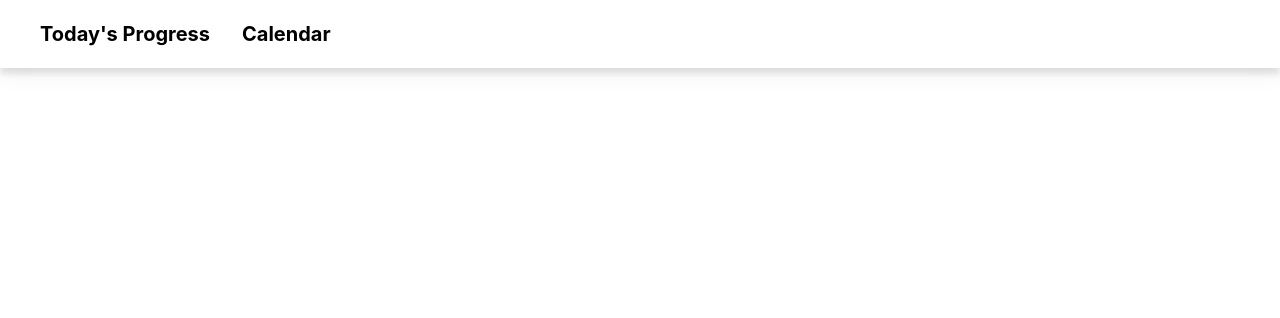
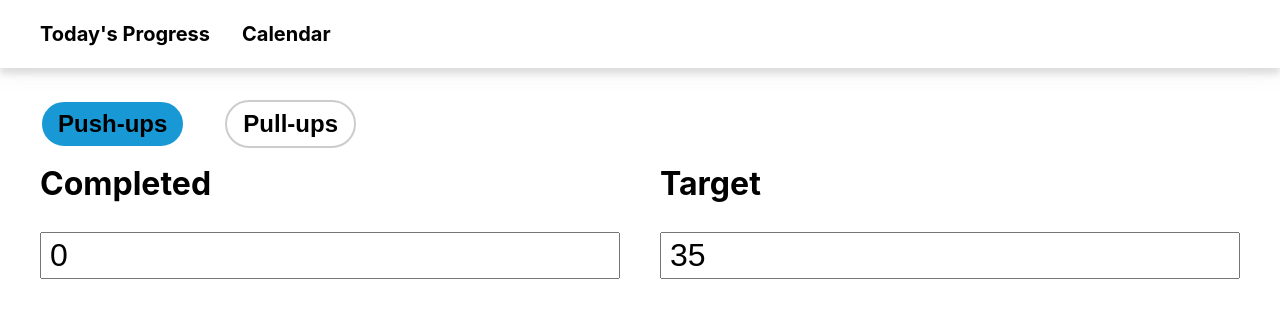
Before and after one commit to Zevgon/workout_tracker, a React (Create React App) app: page /progress/push-ups in a window 1280 px wide. Shown: the top 318 px of the page. Built offline with nearby package versions, Linux system fonts and the light colour scheme.

Commit message:
flesh out progress page a bit

```diff
--- a/src/App.tsx
+++ b/src/App.tsx
@@ -1,25 +1,46 @@
-import { BrowserRouter as Router, Route, Routes } from "react-router-dom";
+import {
+  BrowserRouter as Router,
+  Navigate,
+  Route,
+  Routes,
+} from "react-router-dom";
 import styled from "styled-components";
 import Navbar, { NavbarLink } from "./navbar/Navbar";
 import Calendar from "./routes/Calendar/Calendar";
-import TodaysProgress from "./routes/TodaysProgress/TodaysProgress";
+import {
+  ActivityProgress,
+  ProgressPage,
+} from "./routes/DailyProgress/DailyProgress";
 
 const Container = styled.div`
   width: 100%;
   height: 100%;
-  padding: 40px;
+  padding: 32px 40px;
 `;
+
+export const ACTIVITIES = ["push-ups", "pull-ups"];
 
 const App = () => {
   return (
     <Router>
       <Navbar>
-        <NavbarLink to="/">Today's Progress</NavbarLink>
+        <NavbarLink to={`/progress/${ACTIVITIES[0]}`}>
+          Today's Progress
+        </NavbarLink>
         <NavbarLink to="/calendar">Calendar</NavbarLink>
       </Navbar>
       <Container>
         <Routes>
-          <Route path="/" index={true} element={<TodaysProgress />} />
+          <Route
+            path="/"
+            element={<Navigate to={`/progress/${ACTIVITIES[0]}`} />}
+          />
+          <Route path="/progress" element={<ProgressPage />}>
+            <Route
+              path={`/progress/:activity`}
+              element={<ActivityProgress />}
+            />
+          </Route>
           <Route path="/calendar" element={<Calendar />} />
         </Routes>
       </Container>
--- /dev/null
+++ b/src/routes/DailyProgress/DailyProgress.tsx
@@ -0,0 +1,159 @@
+import { ChangeEventHandler, useCallback, useEffect, useState } from "react";
+import {
+  matchPath,
+  Outlet,
+  useLocation,
+  useMatch,
+  useNavigate,
+} from "react-router-dom";
+import styled from "styled-components";
+import { ACTIVITIES } from "../../App";
+import {
+  getActivityProgress,
+  getActivityTarget,
+  setActivityProgress,
+  setActivityTarget,
+} from "../../utils/progress";
+import { getDayOfYear, getWeekOfYear } from "../../utils/time";
+
+const PushupsCompleted = styled.input`
+  padding: 3px 8px;
+  display: flex;
+  font-size: 32px;
+  margin-top: 32px;
+  width: 100%;
+`;
+
+const ProgressSection = styled.div`
+  width: 100%;
+`;
+
+const Container = styled.div`
+  width: 100%;
+  display: flex;
+  column-gap: 40px;
+`;
+
+const ActivityProgressContainer = styled.div`
+  margin-top: 20px;
+`;
+
+const ActivitySelectorContainer = styled.div`
+  width: 100%;
+  display: flex;
+  align-items: center;
+  justify-content: flex-start;
+  column-gap: 40px;
+`;
+
+const ActivityChip = styled.button<{ selected: boolean }>`
+  font-size: 24px;
+  font-weight: 600;
+  background-color: ${({ selected }) => (selected ? "#1899d6" : "white")};
+  border: ${({ selected }) =>
+    selected ? "2px solid white" : "2px solid #ccc"};
+  border-radius: 100px;
+  padding: 8px 16px;
+  cursor: pointer;
+`;
+
+const ActivitySelector = () => {
+  const navigate = useNavigate();
+  const location = useLocation();
+
+  const handleActivityClick = (activity: string) => {
+    navigate(`/progress/${activity}`);
+  };
+
+  return (
+    <ActivitySelectorContainer>
+      {ACTIVITIES.map((activity) => (
+        <ActivityChip
+          key={activity}
+          selected={Boolean(
+            matchPath(`/progress/${activity}`, location.pathname)
+          )}
+          onClick={() => handleActivityClick(activity)}
+        >
+          {activity[0].toUpperCase() + activity.slice(1)}
+        </ActivityChip>
+      ))}
+    </ActivitySelectorContainer>
+  );
+};
+
+export const ProgressPage = () => {
+  return (
+    <div>
+      <ActivitySelector />
+      <ActivityProgressContainer>
+        <Outlet />
+      </ActivityProgressContainer>
+    </div>
+  );
+};
+
+export const ActivityProgress = () => {
+  const activity = useMatch("/progress/:activity")!.params.activity!;
+  const [numCompleted, setNumCompleted] = useState(0);
+  const [target, setTarget] = useState(0);
+
+  const setNewTarget = useCallback(
+    (newTarget: number) => {
+      setActivityTarget(activity, newTarget);
+      setTarget(newTarget);
+    },
+    [activity]
+  );
+
+  const handleNumCompletedChange: ChangeEventHandler<HTMLInputElement> =
+    useCallback(
+      (e) => {
+        const newNumCompleted = Number(e.currentTarget.value);
+        setActivityProgress(activity, newNumCompleted);
+        setNumCompleted(newNumCompleted);
+      },
+      [activity]
+    );
+
+  const handleTargetChange: ChangeEventHandler<HTMLInputElement> = useCallback(
+    (e) => {
+      setNewTarget(Number(e.currentTarget.value));
+    },
+    [setNewTarget]
+  );
+
+  useEffect(() => {
+    setNumCompleted(getActivityProgress(activity));
+    setTarget(getActivityTarget(activity));
+  }, [activity]);
+
+  useEffect(() => {
+    if (activity === "push-ups" && getActivityTarget(activity) === 0) {
+      setNewTarget(getDayOfYear());
+    } else if (activity === "pull-ups" && getActivityTarget(activity) === 0) {
+      setNewTarget(getWeekOfYear());
+    }
+  }, [activity, setNewTarget]);
+
+  return (
+    <Container>
+      <ProgressSection>
+        <h1>Completed</h1>
+        <PushupsCompleted
+          value={numCompleted.toString()}
+          type="number"
+          onChange={handleNumCompletedChange}
+        />
+      </ProgressSection>
+      <ProgressSection>
+        <h1>Target</h1>
+        <PushupsCompleted
+          value={target.toString()}
+          type="number"
+          onChange={handleTargetChange}
+        />
+      </ProgressSection>
+    </Container>
+  );
+};
--- a/src/routes/TodaysProgress/TodaysProgress.tsx
+++ /dev/null
@@ -1,36 +0,0 @@
-import styled from "styled-components";
-
-const PushupsCompleted = styled.input`
-  height: 48px;
-  display: flex;
-  font-size: 32px;
-  margin-top: 32px;
-  width: 100%;
-`;
-
-const ProgressSection = styled.div`
-  width: 100%;
-`;
-
-const Container = styled.div`
-  width: 100%;
-  display: flex;
-  column-gap: 40px;
-`;
-
-const TodaysProgress = () => {
-  return (
-    <Container>
-      <ProgressSection>
-        <h1>Completed</h1>
-        <PushupsCompleted value="123" />
-      </ProgressSection>
-      <ProgressSection>
-        <h1>Target</h1>
-        <PushupsCompleted value="123" />
-      </ProgressSection>
-    </Container>
-  );
-};
-
-export default TodaysProgress;
--- /dev/null
+++ b/src/utils/progress.ts
@@ -0,0 +1,46 @@
+const PROGRESS_KEY = "zevgon:workout_tracker:progress";
+
+const getDayFromDate = (date: Date) => {
+  return `${date.getFullYear()}-${date.getMonth()}-${date.getDay()}`;
+};
+
+export const getAllProgress = () => {
+  const progress = localStorage.getItem(PROGRESS_KEY) || "{}";
+  return JSON.parse(progress);
+};
+
+export const getActivityProgress = (activity: string, date = new Date()) => {
+  const allProgress = getAllProgress();
+  return allProgress[activity]?.[getDayFromDate(date)]?.completed || 0;
+};
+
+export const setActivityProgress = (
+  activity: string,
+  reps: number,
+  date = new Date()
+) => {
+  const allProgress = getAllProgress();
+  const day = getDayFromDate(date);
+  allProgress[activity] = allProgress[activity] || {};
+  allProgress[activity][day] = allProgress[activity][day] || {};
+  allProgress[activity][day].completed = reps;
+  localStorage.setItem(PROGRESS_KEY, JSON.stringify(allProgress));
+};
+
+export const getActivityTarget = (activity: string, date = new Date()) => {
+  const allProgress = getAllProgress();
+  return allProgress[activity]?.[getDayFromDate(date)]?.target || 0;
+};
+
+export const setActivityTarget = (
+  activity: string,
+  target: number,
+  date = new Date()
+) => {
+  const allProgress = getAllProgress();
+  const day = getDayFromDate(date);
+  allProgress[activity] = allProgress[activity] || {};
+  allProgress[activity][day] = allProgress[activity][day] || {};
+  allProgress[activity][day].goal = target;
+  localStorage.setItem(PROGRESS_KEY, JSON.stringify(allProgress));
+};
--- /dev/null
+++ b/src/utils/time.ts
@@ -0,0 +1,7 @@
+export const getDayOfYear = () => {
+  return 35;
+};
+
+export const getWeekOfYear = () => {
+  return 5;
+};
```
